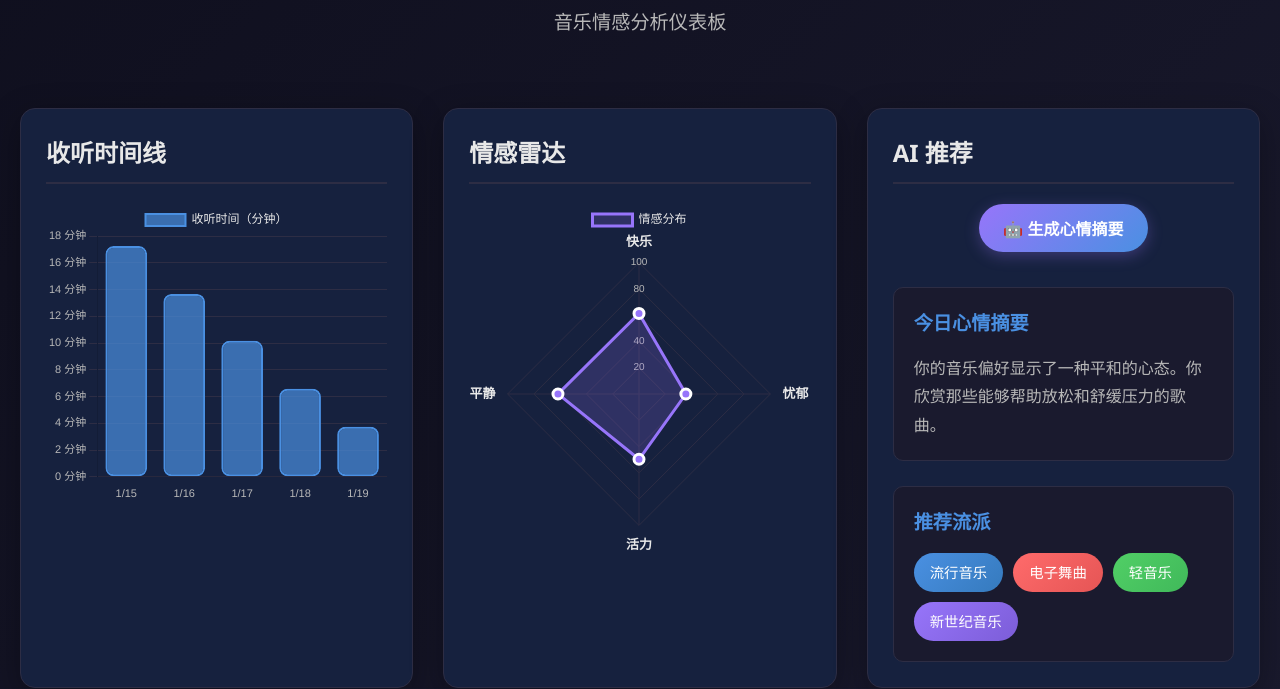
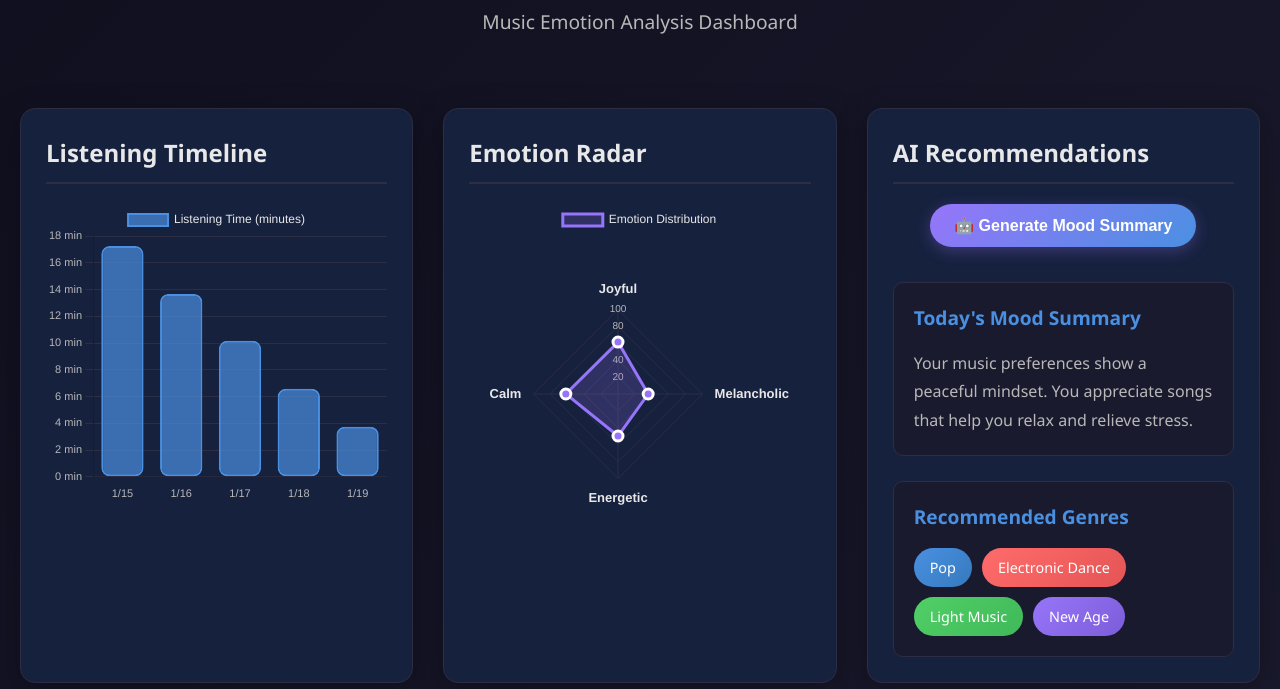
Before and after one commit to Lil3bear/Individual-Project-MoodTune, a plain HTML site: page index.html in a window 1280 px wide. Shown: the part 130-819 px from the top of the page. Drawn offline with nearby package versions, Linux system fonts and the light colour scheme.

Commit message:
Translate UI to English: Update all user-facing text from Chinese to English

```diff
--- a/app.js
+++ b/app.js
@@ -1,4 +1,4 @@
-// 颜色配置
+// Color configuration
 const colors = {
     blue: '#4a90e2',
     orange: '#ff6b6b',
@@ -8,12 +8,12 @@ const colors = {
     card: '#16213e'
 };
 
-// 全局变量
+// Global variables
 let musicData = [];
 let timelineChart = null;
 let emotionRadarChart = null;
 
-// 加载数据
+// Load data
 async function loadData() {
     try {
         const response = await fetch('emotions.json');
@@ -21,31 +21,31 @@ async function loadData() {
         musicData = data.songs;
         initializeDashboard();
     } catch (error) {
-        console.error('加载数据失败:', error);
-        document.getElementById('moodSummary').textContent = '数据加载失败，请检查 emotions.json 文件。';
+        console.error('Failed to load data:', error);
+        document.getElementById('moodSummary').textContent = 'Failed to load data. Please check the emotions.json file.';
     }
 }
 
-// 初始化仪表板
+// Initialize dashboard
 function initializeDashboard() {
     createTimelineChart();
     createEmotionRadarChart();
     generateAIRecommendations();
 }
 
-// 创建时间线图表
+// Create timeline chart
 function createTimelineChart() {
     const ctx = document.getElementById('timelineChart').getContext('2d');
 
-    // 按日期分组数据
+    // Group data by date
     const dailyData = groupByDate(musicData);
     const dates = Object.keys(dailyData).sort();
     const listeningTimes = dates.map(date => {
         const songs = dailyData[date];
-        return songs.reduce((total, song) => total + song.duration, 0) / 60; // 转换为分钟
+        return songs.reduce((total, song) => total + song.duration, 0) / 60; // Convert to minutes
     });
 
-    // 格式化日期显示
+    // Format date display
     const formattedDates = dates.map(date => {
         const d = new Date(date);
         return `${d.getMonth() + 1}/${d.getDate()}`;
@@ -56,7 +56,7 @@ function createTimelineChart() {
         data: {
             labels: formattedDates,
             datasets: [{
-                label: '收听时间（分钟）',
+                label: 'Listening Time (minutes)',
                 data: listeningTimes,
                 backgroundColor: `rgba(74, 144, 226, 0.7)`,
                 borderColor: colors.blue,
@@ -88,7 +88,7 @@ function createTimelineChart() {
                     displayColors: true,
                     callbacks: {
                         label: function(context) {
-                            return `收听时间: ${context.parsed.y.toFixed(1)} 分钟`;
+                            return `Listening Time: ${context.parsed.y.toFixed(1)} minutes`;
                         }
                     }
                 }
@@ -114,7 +114,7 @@ function createTimelineChart() {
                             size: 11
                         },
                         callback: function(value) {
-                            return value + ' 分钟';
+                            return value + ' min';
                         }
                     },
                     grid: {
@@ -127,19 +127,19 @@ function createTimelineChart() {
     });
 }
 
-// 创建情感雷达图
+// Create emotion radar chart
 function createEmotionRadarChart() {
     const ctx = document.getElementById('emotionRadarChart').getContext('2d');
 
-    // 计算平均情感值
+    // Calculate average emotion values
     const emotionScores = calculateAverageEmotions(musicData);
 
     emotionRadarChart = new Chart(ctx, {
         type: 'radar',
         data: {
-            labels: ['快乐', '忧郁', '活力', '平静'],
+            labels: ['Joyful', 'Melancholic', 'Energetic', 'Calm'],
             datasets: [{
-                label: '情感分布',
+                label: 'Emotion Distribution',
                 data: [
                     emotionScores.joyful * 100,
                     emotionScores.melancholic * 100,
@@ -217,16 +217,16 @@ function createEmotionRadarChart() {
     });
 }
 
-// 生成AI推荐
+// Generate AI recommendations
 function generateAIRecommendations() {
     const emotionScores = calculateAverageEmotions(musicData);
     const moodSummary = generateMoodSummary(emotionScores);
     const recommendedGenres = generateGenreRecommendations(emotionScores);
 
-    // 更新心情摘要
+    // Update mood summary
     document.getElementById('moodSummary').textContent = moodSummary;
 
-    // 更新推荐流派
+    // Update recommended genres
     const genreList = document.getElementById('genreList');
     genreList.innerHTML = '';
 
@@ -239,7 +239,7 @@ function generateAIRecommendations() {
     });
 }
 
-// 按日期分组数据
+// Group data by date
 function groupByDate(songs) {
     const grouped = {};
     songs.forEach(song => {
@@ -252,7 +252,7 @@ function groupByDate(songs) {
     return grouped;
 }
 
-// 计算平均情感值
+// Calculate average emotion values
 function calculateAverageEmotions(songs) {
     const totals = {
         joyful: 0,
@@ -277,45 +277,38 @@ function calculateAverageEmotions(songs) {
     };
 }
 
-// 生成心情摘要
+// Generate mood summary
 function generateMoodSummary(emotionScores) {
     const dominantEmotion = getDominantEmotion(emotionScores);
     const intensity = getIntensity(emotionScores[dominantEmotion]);
 
     const summaries = {
         joyful: {
-            high: '今天你的音乐选择充满了快乐和正能量！你倾向于选择 upbeat 和令人愉悦的旋律，这表明你的心情非常积极。继续保持这种好心情！',
-            medium: '你的音乐偏好显示了一种轻松愉快的心情。你享受那些能够带来快乐和满足感的歌曲。',
-            low: '你的音乐选择中带有一些快乐的元素，但可能还需要更多积极能量的注入。'
+            high: 'Your music choices today are filled with joy and positive energy! You tend to choose upbeat and delightful melodies, indicating a very positive mood. Keep up the good vibes!',
+            medium: 'Your music preferences show a light and cheerful mood. You enjoy songs that bring happiness and satisfaction.',
+            low: 'Your music choices contain some joyful elements, but you might benefit from more positive energy injection.'
         },
         melancholic: {
-            high: '你的音乐选择反映出一种深沉、内省的情感状态。你被那些富有情感深度和忧郁美的旋律所吸引。这种情绪是创作和思考的好时机。',
-            medium: '你的音乐偏好显示了一种温和的忧郁倾向。你欣赏那些能够触动心灵、引发思考的歌曲。',
-            low: '你的音乐选择中偶尔带有一些忧郁的色彩，但整体上保持平衡。'
+            high: 'Your music choices reflect a deep, introspective emotional state. You are drawn to melodies rich in emotional depth and melancholic beauty. This mood is perfect for creation and reflection.',
+            medium: 'Your music preferences show a gentle melancholic tendency. You appreciate songs that touch the heart and inspire contemplation.',
+            low: 'Your music choices occasionally contain melancholic tones, but overall remain balanced.'
         },
         energetic: {
-            high: '你的音乐选择充满了活力和动感！你倾向于选择节奏强烈、充满能量的歌曲，这表明你处于一个充满活力的状态。',
-            medium: '你的音乐偏好显示了一种积极的能量水平。你享受那些能够提升心情、激发动力的歌曲。',
-            low: '你的音乐选择相对温和，可以考虑添加一些更有活力的歌曲来提升能量。'
+            high: 'Your music choices are full of vitality and dynamism! You tend to choose songs with strong rhythms and high energy, indicating you are in an energetic state.',
+            medium: 'Your music preferences show a positive energy level. You enjoy songs that boost your mood and inspire motivation.',
+            low: 'Your music choices are relatively mild. Consider adding some more energetic songs to boost your energy.'
         },
         calm: {
-            high: '你的音乐选择非常平静和放松。你倾向于选择那些能够带来内心平静和安宁的旋律，这表明你正在寻求一种平衡和宁静的状态。',
-            medium: '你的音乐偏好显示了一种平和的心态。你欣赏那些能够帮助放松和舒缓压力的歌曲。',
-            low: '你的音乐选择相对活跃，可以考虑添加一些平静的旋律来平衡心情。'
+            high: 'Your music choices are very peaceful and relaxing. You tend to choose melodies that bring inner peace and tranquility, indicating you are seeking balance and serenity.',
+            medium: 'Your music preferences show a peaceful mindset. You appreciate songs that help you relax and relieve stress.',
+            low: 'Your music choices are relatively active. Consider adding some calming melodies to balance your mood.'
         }
-    };
-
-    const emotionLabels = {
-        joyful: '快乐',
-        melancholic: '忧郁',
-        energetic: '活力',
-        calm: '平静'
     };
 
     return summaries[dominantEmotion][intensity];
 }
 
-// 获取主导情感
+// Get dominant emotion
 function getDominantEmotion(emotionScores) {
     let maxScore = 0;
     let dominantEmotion = 'joyful';
@@ -330,47 +323,47 @@ function getDominantEmotion(emotionScores) {
     return dominantEmotion;
 }
 
-// 获取强度级别
+// Get intensity level
 function getIntensity(score) {
     if (score >= 0.7) return 'high';
     if (score >= 0.4) return 'medium';
     return 'low';
 }
 
-// 生成流派推荐
+// Generate genre recommendations
 function generateGenreRecommendations(emotionScores) {
     const recommendations = [];
 
-    // 基于情感分数推荐流派
+    // Recommend genres based on emotion scores
     if (emotionScores.joyful > 0.6) {
-        recommendations.push('流行音乐');
-        recommendations.push('电子舞曲');
+        recommendations.push('Pop');
+        recommendations.push('Electronic Dance');
     }
 
     if (emotionScores.melancholic > 0.6) {
-        recommendations.push('爵士乐');
-        recommendations.push('民谣');
+        recommendations.push('Jazz');
+        recommendations.push('Folk');
     }
 
     if (emotionScores.energetic > 0.6) {
-        recommendations.push('摇滚乐');
+        recommendations.push('Rock');
         recommendations.push('Hip-Hop');
     }
 
     if (emotionScores.calm > 0.6) {
-        recommendations.push('轻音乐');
-        recommendations.push('新世纪音乐');
+        recommendations.push('Light Music');
+        recommendations.push('New Age');
     }
 
-    // 如果没有明显的偏好，提供通用推荐
+    // If no clear preference, provide general recommendations
     if (recommendations.length === 0) {
-        recommendations.push('流行音乐');
-        recommendations.push('轻音乐');
-        recommendations.push('民谣');
+        recommendations.push('Pop');
+        recommendations.push('Light Music');
+        recommendations.push('Folk');
     }
 
-    // 确保至少返回3个推荐，最多4个
-    const defaultRecommendations = ['流行音乐', '轻音乐', '民谣', '电子音乐'];
+    // Ensure at least 3 recommendations, maximum 4
+    const defaultRecommendations = ['Pop', 'Light Music', 'Folk', 'Electronic'];
     while (recommendations.length < 3) {
         const randomGenre = defaultRecommendations[Math.floor(Math.random() * defaultRecommendations.length)];
         if (!recommendations.includes(randomGenre)) {
@@ -381,10 +374,10 @@ function generateGenreRecommendations(emotionScores) {
     return recommendations.slice(0, 4);
 }
 
-// API 配置
+// API configuration
 const API_BASE_URL = 'http://localhost:5000';
 
-// 生成 AI 心情摘要
+// Generate AI mood summary
 async function generateAISummary() {
     const generateBtn = document.getElementById('generateSummaryBtn');
     const btnText = generateBtn.querySelector('.btn-text');
@@ -392,13 +385,13 @@ async function generateAISummary() {
     const aiMoodSummary = document.getElementById('aiMoodSummary');
     const aiGenreList = document.getElementById('aiGenreList');
 
-    // 禁用按钮并显示加载状态
+    // Disable button and show loading state
     generateBtn.disabled = true;
     btnText.style.display = 'none';
     btnLoading.style.display = 'inline';
 
     try {
-        // 准备请求数据
+        // Prepare request data
         const requestData = {
             songs: musicData.map(song => ({
                 title: song.title,
@@ -406,7 +399,7 @@ async function generateAISummary() {
             }))
         };
 
-        // 调用后端 API
+        // Call backend API
         const response = await fetch(`${API_BASE_URL}/generate-summary`, {
             method: 'POST',
             headers: {
@@ -421,11 +414,11 @@ async function generateAISummary() {
 
         const data = await response.json();
 
-        // 显示 AI 生成的心情摘要
-        aiMoodSummary.textContent = data.mood_summary || '无法生成心情摘要。';
+        // Display AI-generated mood summary
+        aiMoodSummary.textContent = data.mood_summary || 'Unable to generate mood summary.';
         aiMoodSummary.style.display = 'block';
 
-        // 显示 AI 生成的流派推荐
+        // Display AI-generated genre recommendations
         aiGenreList.innerHTML = '';
         if (data.suggested_genres && data.suggested_genres.length > 0) {
             const genreColors = ['blue', 'orange', 'green', 'purple'];
@@ -438,23 +431,23 @@ async function generateAISummary() {
             aiGenreList.style.display = 'flex';
         }
 
-        // 滚动到 AI 摘要区域
+        // Scroll to AI summary area
         aiMoodSummary.scrollIntoView({ behavior: 'smooth', block: 'nearest' });
 
     } catch (error) {
-        console.error('生成 AI 摘要失败:', error);
-        aiMoodSummary.textContent = `错误: 无法连接到服务器。请确保 Flask 后端正在运行 (${API_BASE_URL})。`;
+        console.error('Failed to generate AI summary:', error);
+        aiMoodSummary.textContent = `Error: Unable to connect to server. Please ensure the Flask backend is running (${API_BASE_URL}).`;
         aiMoodSummary.style.display = 'block';
         aiMoodSummary.style.color = '#ff6b6b';
     } finally {
-        // 恢复按钮状态
+        // Restore button state
         generateBtn.disabled = false;
         btnText.style.display = 'inline';
         btnLoading.style.display = 'none';
     }
 }
 
-// 初始化事件监听器
+// Initialize event listeners
 function initializeEventListeners() {
     const generateBtn = document.getElementById('generateSummaryBtn');
     if (generateBtn) {
@@ -462,7 +455,7 @@ function initializeEventListeners() {
     }
 }
 
-// 页面加载完成后初始化
+// Initialize when page loads
 document.addEventListener('DOMContentLoaded', () => {
     loadData();
     initializeEventListeners();
--- a/index.html
+++ b/index.html
@@ -1,9 +1,9 @@
 <!DOCTYPE html>
-<html lang="zh-CN">
+<html lang="en">
 <head>
     <meta charset="UTF-8">
     <meta name="viewport" content="width=device-width, initial-scale=1.0">
-    <title>MoodTune - 音乐情感仪表板</title>
+    <title>MoodTune - Music Emotion Dashboard</title>
     <link rel="stylesheet" href="style.css">
     <script src="https://cdn.jsdelivr.net/npm/chart.js@4.4.0/dist/chart.umd.min.js"></script>
 </head>
@@ -11,50 +11,50 @@
     <div class="container">
         <header>
             <h1>🎵 MoodTune</h1>
-            <p class="subtitle">音乐情感分析仪表板</p>
+            <p class="subtitle">Music Emotion Analysis Dashboard</p>
         </header>
 
         <main>
-            <!-- 收听时间线部分 -->
+            <!-- Listening Timeline Section -->
             <section class="dashboard-section">
-                <h2>收听时间线</h2>
+                <h2>Listening Timeline</h2>
                 <div class="chart-container">
                     <canvas id="timelineChart"></canvas>
                 </div>
             </section>
 
-            <!-- 情感雷达部分 -->
+            <!-- Emotion Radar Section -->
             <section class="dashboard-section">
-                <h2>情感雷达</h2>
+                <h2>Emotion Radar</h2>
                 <div class="chart-container radar-container">
                     <canvas id="emotionRadarChart"></canvas>
                 </div>
             </section>
 
-            <!-- AI推荐部分 -->
+            <!-- AI Recommendations Section -->
             <section class="dashboard-section">
-                <h2>AI 推荐</h2>
+                <h2>AI Recommendations</h2>
                 <div class="recommendation-card">
                     <div class="ai-generate-section">
                         <button id="generateSummaryBtn" class="generate-btn">
-                            <span class="btn-text">🤖 生成心情摘要</span>
-                            <span class="btn-loading" style="display: none;">生成中...</span>
+                            <span class="btn-text">🤖 Generate Mood Summary</span>
+                            <span class="btn-loading" style="display: none;">Generating...</span>
                         </button>
                     </div>
                     <div class="mood-summary">
-                        <h3>今日心情摘要</h3>
-                        <p id="moodSummary" class="summary-text">加载中...</p>
+                        <h3>Today's Mood Summary</h3>
+                        <p id="moodSummary" class="summary-text">Loading...</p>
                         <div id="aiMoodSummary" class="summary-text ai-summary" style="display: none;">
-                            <!-- AI 生成的心情摘要将显示在这里 -->
+                            <!-- AI-generated mood summary will appear here -->
                         </div>
                     </div>
                     <div class="genre-suggestions">
-                        <h3>推荐流派</h3>
+                        <h3>Recommended Genres</h3>
                         <div id="genreList" class="genre-list">
-                            <!-- 动态生成的流派标签 -->
+                            <!-- Dynamically generated genre tags -->
                         </div>
                         <div id="aiGenreList" class="genre-list ai-genre-list" style="display: none;">
-                            <!-- AI 生成的流派推荐将显示在这里 -->
+                            <!-- AI-generated genre recommendations will appear here -->
                         </div>
                     </div>
                 </div>
@@ -62,7 +62,7 @@
         </main>
 
         <footer>
-            <p>&copy; 2024 MoodTune. 用音乐感知情感</p>
+            <p>&copy; 2024 MoodTune. Feel emotions through music.</p>
         </footer>
     </div>
 
```
Also changed, not shown: 1 other file.
